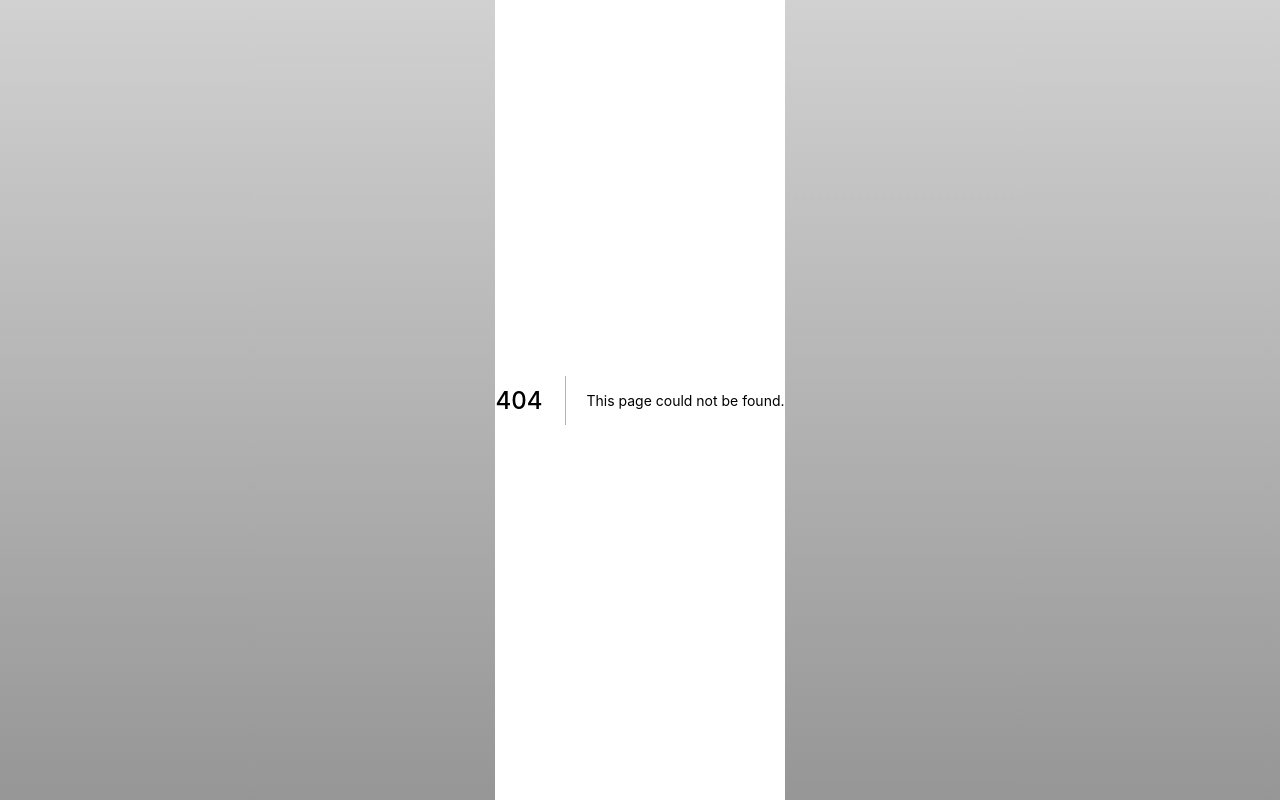
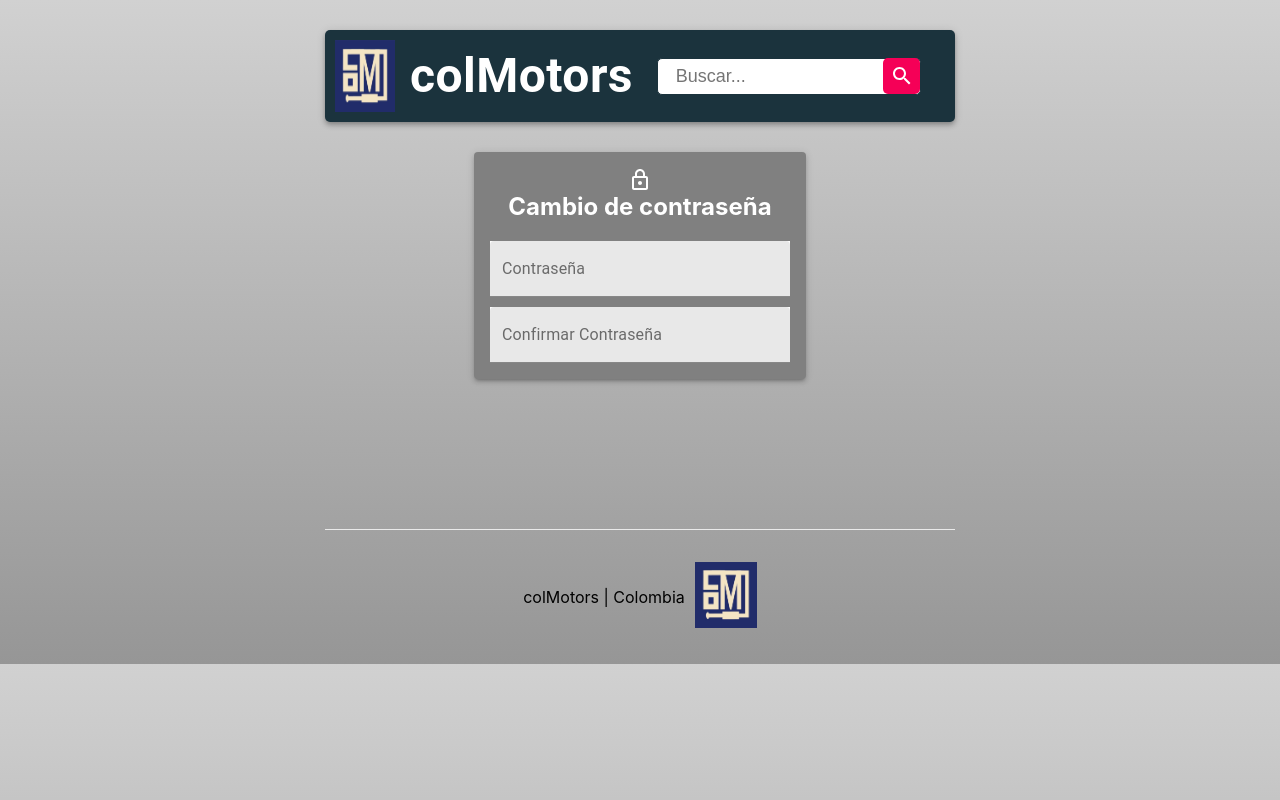
Before and after one commit to SirSantana/colMotors21-04, a Next.js app: page /auth/editForgotPassword in a window 1280 px wide. Before the commit this address had no page. Built offline with nearby package versions, Linux system fonts and the light colour scheme.

Commit message:
creandoRecuperacionDePassword

```diff
--- /dev/null
+++ b/components/Auth/editPassword.js
@@ -0,0 +1,64 @@
+import { Card, TextField } from "@material-ui/core";
+import { LockOutlined } from "@material-ui/icons";
+import { useEffect, useState } from "react";
+import useStyles from "./styles";
+
+const initial ={
+    password:'',
+    confirmPassword:''
+}
+export default function EditPassword(){
+  const classes = useStyles();
+
+    const [form, setForm] = useState(initial)
+    const [user, setUser] = useState(null)
+    const handleChange=(e)=>{
+        setForm({...form, [e.target.name]: e.target.value})
+    }
+
+    console.log(user);
+    useEffect(()=>{
+        setUser(JSON.parse(localStorage.getItem('email')))
+    },[])
+
+    return(
+        <>
+        <Card  className={classes.paper}
+        style={{
+          marginTop: "0",
+          backgroundColor: "gray",
+          color: "white",
+          width: "300px",
+          textAlign: "center",
+        }}
+        elevation={3}>
+            <LockOutlined />
+
+        <h2 style={{marginTop:0}}>Cambio de contraseña</h2>
+        <form>
+        <TextField
+        name="password"
+        label="Contraseña"
+        variant="filled"
+        fullWidth
+        onChange={handleChange}
+        multiline
+        style={{backgroundColor:'white', marginBottom:'10px'}}
+        type='password'
+        />
+        <TextField
+        name="confirmPassword"
+        label="Confirmar Contraseña"
+        variant="filled"
+        fullWidth
+        onChange={handleChange}
+        multiline
+        style={{backgroundColor:'white'}}
+        type='password'
+
+        />
+        </form>
+        </Card>
+        </>
+    )
+}
--- a/components/Home/styles.js
+++ b/components/Home/styles.js
@@ -110,7 +110,7 @@ export default makeStyles((theme) => ({
       flexDirection: 'column-reverse',
     margin:0,
     padding:0,
-    width:'100vw'
+    width:'100vwlogo'
     },
   }
 
--- a/libs/mail.js
+++ b/libs/mail.js
@@ -15,6 +15,24 @@ export function getTemplate(name, token) {
           href="https://col-motors21-04.vercel.app/auth/confirm/${token}"
           target="_blank"
       >Confirmar Cuenta</a>
+  </div>
+      `;
+  }
+
+  export function getTemplate2() {
+    return `
+      <head>
+      <link rel="stylesheet" href="./style.css">
+  </head>
+
+  <div id="email___content">
+      <img src="/images/logo_colmotors.png" alt="">
+      <h2>colMotors</h2>
+      <p>Aqui podras cambiar tu contraseña</p>
+      <a
+          href="http://localhost:3000/auth/editForgotPassword"
+          target="_blank"
+      >Ir a cambiar contraseña</a>
   </div>
       `;
   }
--- /dev/null
+++ b/pages/auth/editForgotPassword.js
@@ -0,0 +1,12 @@
+import EditPassword from "../../components/Auth/editPassword";
+import Layout from '../../components/Layout/Layout'
+
+
+
+export default function EditForgotPassword(){
+    return(
+        <Layout title={'Cambio Contraseña | colMotors'}>
+            <EditPassword/>
+        </Layout>
+    )
+}
--- a/reducers/Api/index.js
+++ b/reducers/Api/index.js
@@ -23,6 +23,8 @@ export const signin = (form)=> API.post("api/auth/login", form,)
 export const signup = (form)=> API.post("api/auth/register", form,)
 export const getAllUsers =()=> API.get("api/users")
 export const getUser = (id)=> API.get(`api/users/${id}`)
+export const forgotPassword = (form) => API.post(`api/auth/forgotPassword`, form)
+
 
 export const getCotizaciones=()=> API.get('api/cotizaciones')
 export const createCotizacion=(cotizacion)=> API.post('api/cotizaciones', cotizacion)
--- a/reducers/Reducer/authReducer.js
+++ b/reducers/Reducer/authReducer.js
@@ -1,4 +1,4 @@
-import { AUTH, GETUSER, GETUSERS, LOGOUT } from "../type";
+import { AUTH, FORGOTPASSWORD, GETUSER, GETUSERS, LOGOUT } from "../type";
 
 
 // eslint-disable-next-line import/no-anonymous-default-export
@@ -14,6 +14,8 @@ export default (state={authData: null ,users:[]}, action)=>{
             return {...state, users: action.payload}
         case GETUSER:
             return {...state, user: action.payload}
+        case FORGOTPASSWORD:
+            localStorage.setItem('email', JSON.stringify({...action?.data}))
         default:
          return state
     }
--- a/reducers/type/index.js
+++ b/reducers/type/index.js
@@ -9,6 +9,7 @@ export const AUTH = 'AUTH'
 export const LOGOUT = 'LOGOUT'
 export const GETUSERS = 'GETUSERS'
 export const GETUSER = 'GETUSER'
+export const FORGOTPASSWORD = 'FORGOTPASSWORD'
 
 export const START_LOADING = 'START_LOADING'
 export const END_LOADING = 'END_LOADING'
```
Also changed, not shown: components/Auth/forgotPassword.js (added, +91 -0 lines), components/Auth/index.js (+14 -18 lines), pages/api/auth/forgotPassword.js (added, +35 -0 lines), pages/auth/forgotPassword.js (added, +15 -0 lines), reducers/Actions/authActions.js (+12 -1 lines), public/images/logoMazda.png (deleted).
